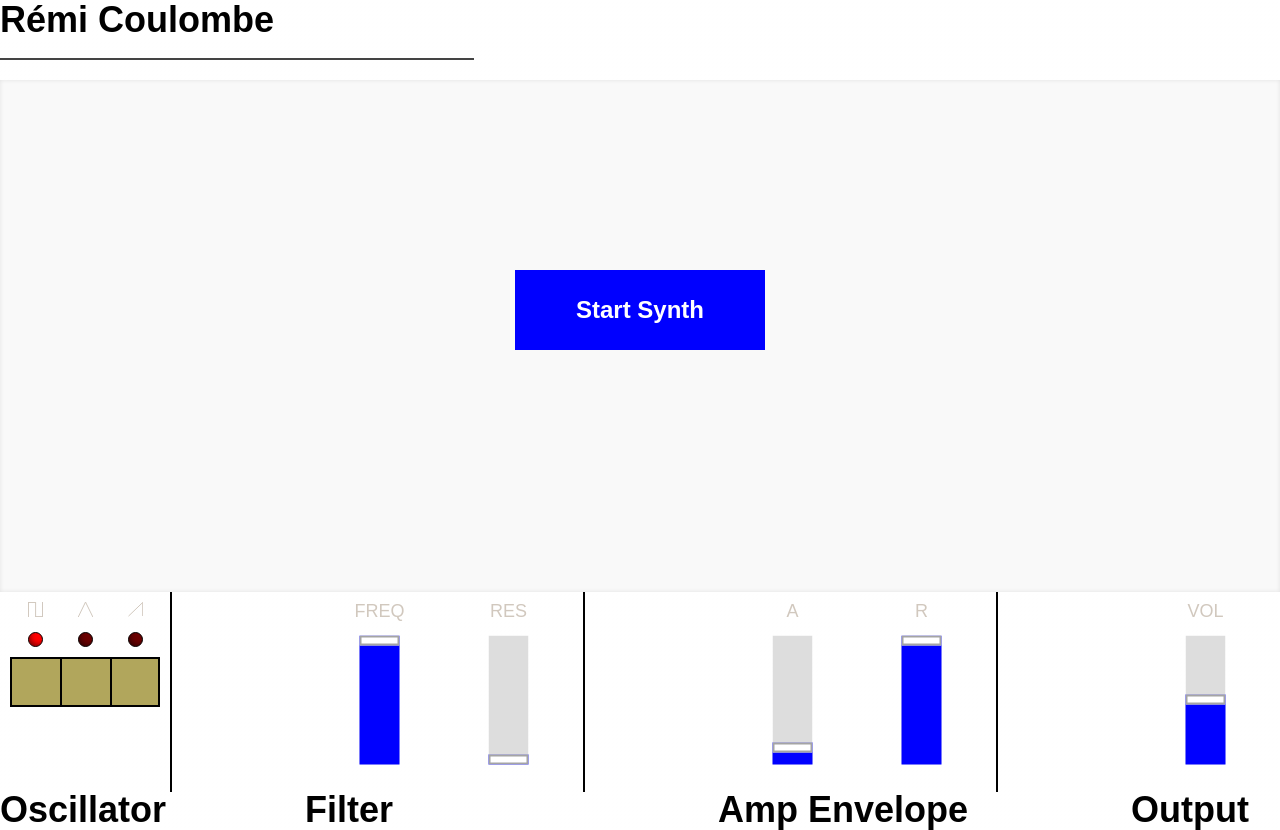
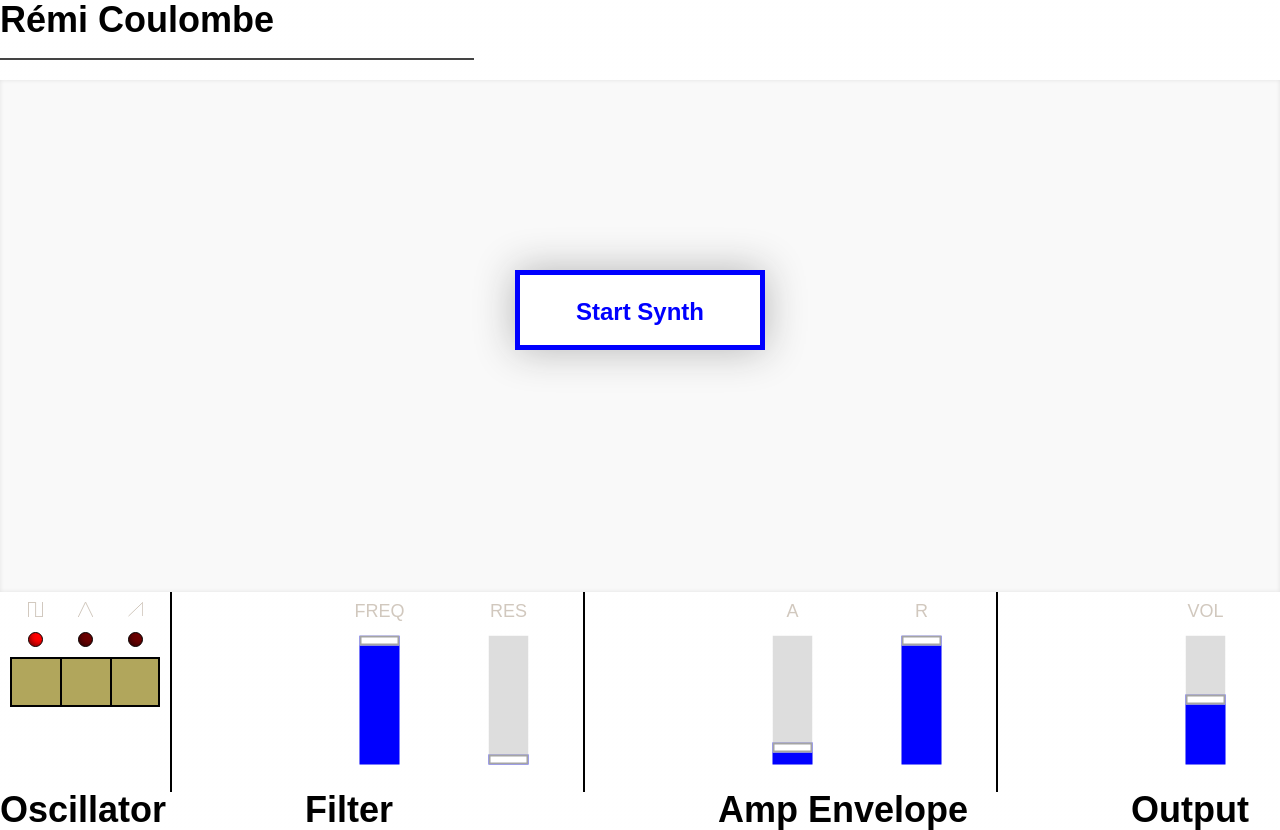
Before and after one commit to CoulombeRemi/portfolio, a PHP site: page / in a window 1280 px wide. Shown: the part 90-920 px from the top of the page. Run offline with PHP 8.4, Linux system fonts and the light colour scheme; some libraries are stand-ins or nearby versions.

Commit message:
FFFFFFFINNNNNNNNAAAAALLLLLLLLLLLYYYYYYYYYY

```diff
--- a/assets/style/style.css
+++ b/assets/style/style.css
@@ -616,6 +616,10 @@ main .secColor{
 	background-repeat: repeat;
 }
 
+main #canvas-container{
+	max-width: 100%;
+}
+
 
 
 
@@ -746,7 +750,7 @@ img.mfp-img{
 		height: 2px;
 		bottom: 8px; /* hauteur de la ligne p/r au texte*/
 		left: 0;
-		background-color: black;
+		background-color: blue;
 		visibility: hidden;
 		-webkit-transform: scaleX(0);
 		transform: scaleX(0);
@@ -860,15 +864,25 @@ img.mfp-img{
 		color: white;
 		transform: translate(-50%,-50%);
 		-ms-transform: translate(-50%,-50%);
-		background-color: blue;
+		background-color: white;
+		color: blue;
+		border: 5px solid blue;
 		cursor: pointer;
 		width: 250px;
 		height: 80px;
 		text-align: center;
 		z-index: 2;
+		box-shadow: 0px 0px 40px 0px rgba(25,25,25,0.3);
+
+		transition: all .3s ease-in-out;
+	}
+	#text:hover{
+		background-color: blue;
+		color: white;
+		box-shadow: 0px 0px 5px 0px rgba(25,25,25,0.9);
 	}
 	#text h2{
-		padding-top: 28px;
+		padding-top: 25px;
 	}
 
 }
--- a/contact/index.php
+++ b/contact/index.php
@@ -46,7 +46,10 @@ if(file_exists("../settings.php")){include("../settings.php");}
                         </a>
                     </li>
                     <li>
-
+                        <a href="https://www.behance.net/coulombe">
+                            <img src="../assets/img/behance.svg" />
+                            <p>Behance</p>
+                        </a>
                     </li>
                     <li>
 
--- a/index.php
+++ b/index.php
@@ -21,10 +21,10 @@ if(file_exists("settings.php")){include("settings.php");}
         </section>
             <!-- synth -->
         <section class="secColor">
-            <div class="container">
-                <div class="screen">
+            <div class="container" id="canvas-container">
+                <div class="screen" id="canvas-container">
                     <!-- <canvas id="oscilloscope" width="1000" height="400"></canvas> -->
-                    <canvas id="oscilloscope"></canvas>
+                    <canvas id="oscilloscope" width=4000 height=1024 style = 'width:2000px; height:512px;'</canvas>
                 </div>
             </div>
         </section>
```
Also changed, not shown: projets/index.php (+10 -0 lines), assets/img/behance.svg (added), assets/img/projet/corn.jpg (added), assets/img/projet/storm.jpg (added).
